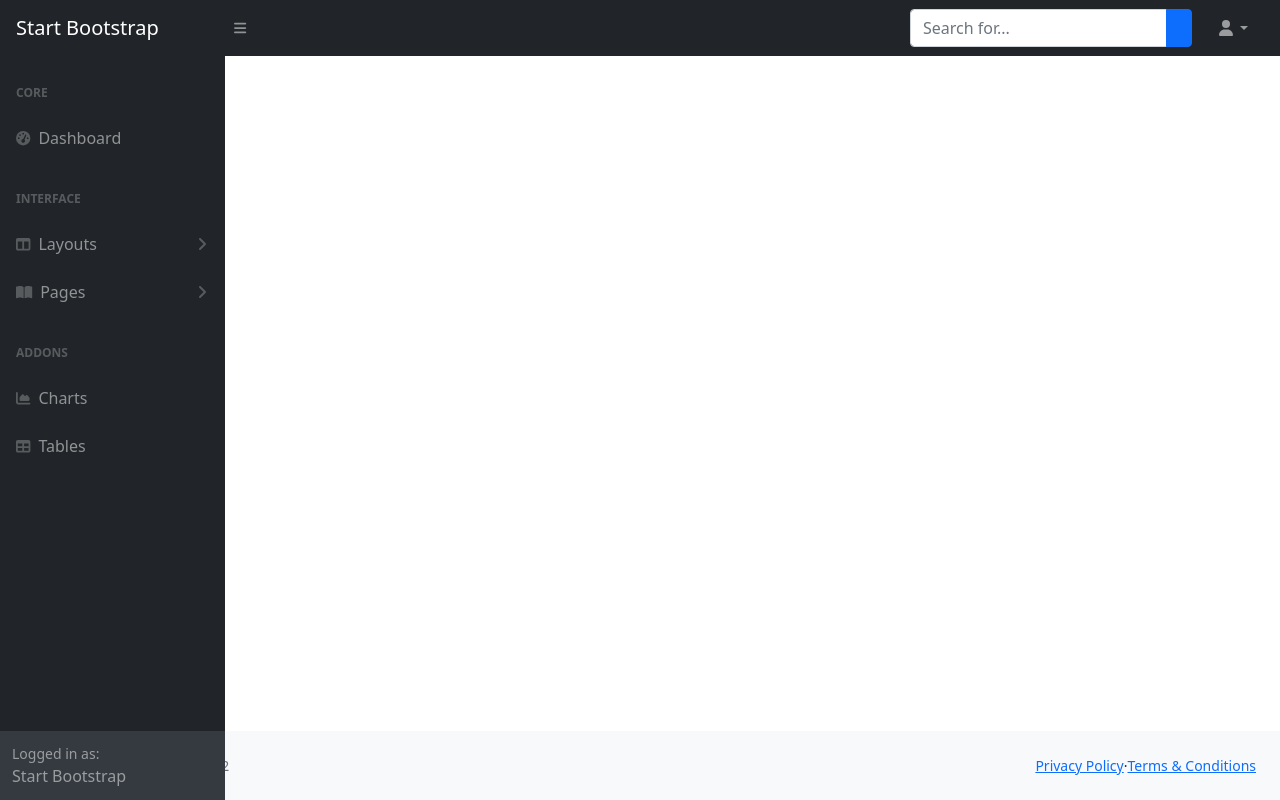
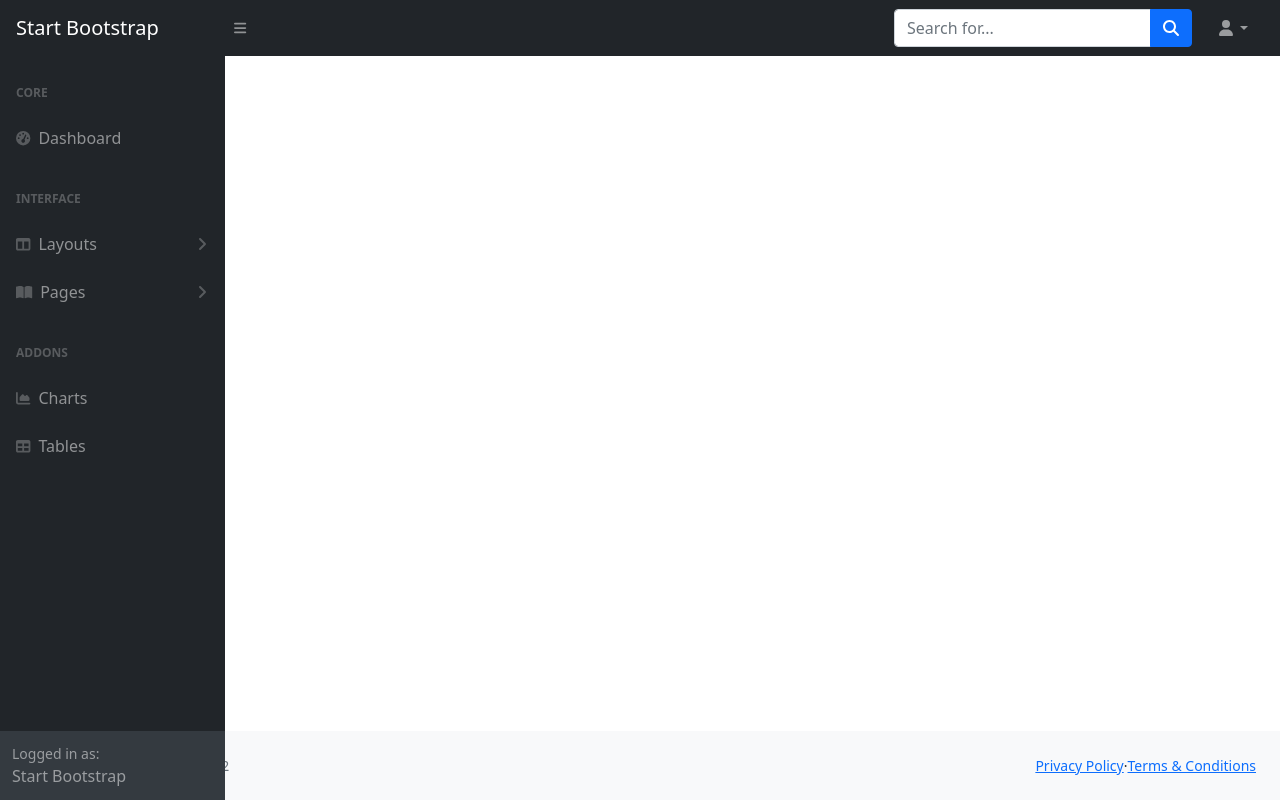
Before and after one commit to M-nganongo/dashboard, a Next.js app: page / in a window 1280 px wide. Built offline with nearby package versions, Linux system fonts and the light colour scheme.

Commit message:
add search icon

```diff
--- a/components/navbar.js
+++ b/components/navbar.js
@@ -1,5 +1,5 @@
 import {FontAwesomeIcon} from "@fortawesome/react-fontawesome";
-import {NavDropdown} from "react-bootstrap";
+
 const Navbar = () => {
     const sidebarToggle = () => {
         document.body.classList.toggle('sb-sidenav-toggled');
@@ -19,8 +19,9 @@
                     <div className="input-group">
                         <input className="form-control" type="text" placeholder="Search for..." aria-label="Search for..."
                                aria-describedby="btnNavbarSearch"/>
-                        <button className="btn btn-primary" id="btnNavbarSearch" type="button"><i
-                            className="fas fa-search"></i></button>
+                        <button className="btn btn-primary" id="btnNavbarSearch" type="button">
+                            <FontAwesomeIcon icon="fa-solid fa-magnifying-glass" />
+                        </button>
                     </div>
                 </form>
                 {/* Navbar */}
--- a/pages/_app.js
+++ b/pages/_app.js
@@ -1,8 +1,8 @@
 import '../public/assets/styles/style.css'
 import 'bootstrap/dist/css/bootstrap.min.css'
 import { library } from '@fortawesome/fontawesome-svg-core'
-import { faCheckSquare, faCoffee, faBars, faUser, faGaugeHigh, faTableColumns, faAngleDown, faBookOpen, faChartArea, faTable, faArrowLeft } from '@fortawesome/free-solid-svg-icons'
-library.add(faCheckSquare, faCoffee, faBars, faUser, faGaugeHigh, faTableColumns, faAngleDown, faBookOpen, faChartArea, faTable, faArrowLeft)
+import { faCheckSquare, faCoffee, faBars, faUser, faGaugeHigh, faTableColumns, faAngleDown, faBookOpen, faChartArea, faTable, faArrowLeft, faMagnifyingGlass } from '@fortawesome/free-solid-svg-icons'
+library.add(faCheckSquare, faCoffee, faBars, faUser, faGaugeHigh, faTableColumns, faAngleDown, faBookOpen, faChartArea, faTable, faArrowLeft, faMagnifyingGlass)
 
 import Layout from "../components/Layout";
 
```
